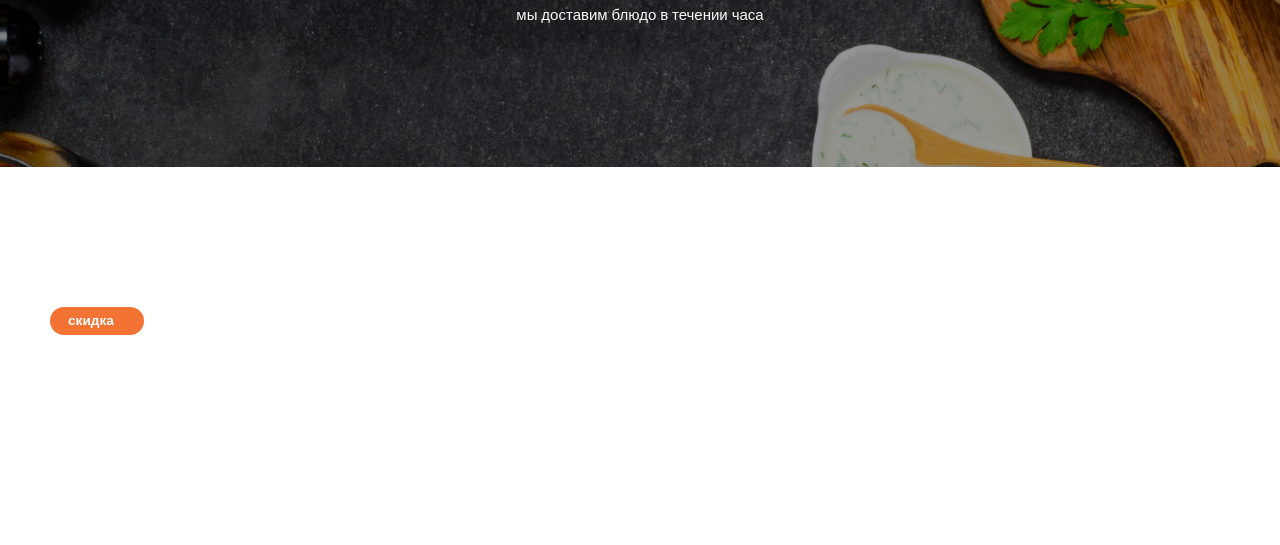
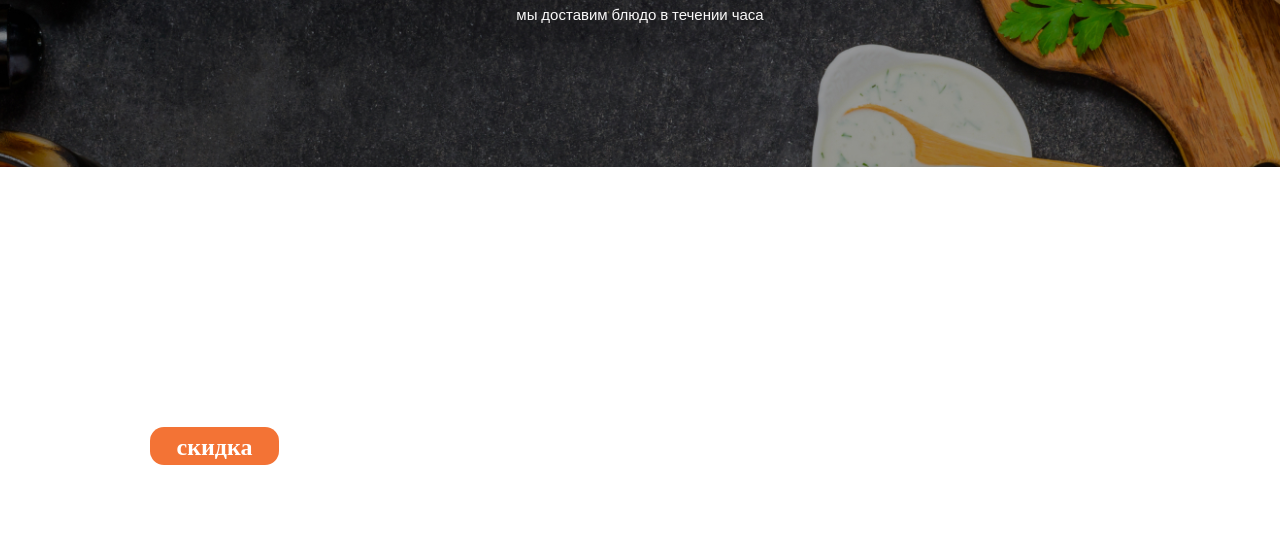
Before and after one commit to kotpas/Module01-Burger, a plain HTML site: page index.html in a window 1280 px wide. Shown: the part 407-952 px from the top of the page. Drawn offline with nearby package versions, Linux system fonts and the light colour scheme.

Commit message:
add slyles

```diff
--- a/index.html
+++ b/index.html
@@ -53,7 +53,7 @@
                         -30%
                     </h2>
                     <p class="banner-text">
-                        Только при покупке 3-х и более позиций, мы дарим скидку. Акции не суммируются.
+                        Только при покупке 3-х и более позиций, <br>мы дарим скидку. Акции не суммируются.
                     </p>
                     <a href="#" class="banner-link">купить сейчас</a>
                 </div>
--- a/styles/main.css
+++ b/styles/main.css
@@ -138,42 +138,36 @@ header {
 }
 .banner-box {
     background-image: url(../images/img.jpg);
-    text-align: center;
+    text-align: left;
     color: #FFFFFF;
     background-size: cover;
+    padding: 100px 100px;
     background-position: 1px center;
-}
-.button {
-    display: flex;
-    align-items: center;
-    background-color: transparent;
-    border: none;
-    padding: 0;
-    gap: 10px;
-    cursor: pointer;
+    display: block;
 }
 .banner-title span {
     display: flex;
-    width: 58px;
-    height: 18px;
-    padding: 5px 18px;
+    width: 95px;
+    height: 28px;
+    text-align: center;
+    padding: 5px 17px;
+    background-color: #F37335;
     border-radius: 14px;
-    background-color: #F37335;
-    background-size: 95px 28px;
-    font-family: 'Open Sans', sans-serif;
-    font-size: 18%;
-    text-align: left;
+    font-family: 'Open Sans', sans-seriff;
+    size: 58px 18px;
+    align-items: stretch;
+    flex-wrap: wrap;
+    flex-direction: column;
+    justify-content: space-around;
 }
-.banner-title {
-    font-size: 76px;
-    font-family: nunito sans, black;
-    text-align: left;
-    width: auto;
-    height: auto;
-    font-family: 'Nunito Sans';
-}
+
+
+
+
+
+
+
 .banner-link {
-    display: block;
     background-color: #ffc725;
     background-size: 170px 58px;
     text-decoration: none;
@@ -183,4 +177,5 @@ header {
     padding: 1%;
     gap: 100px;
     margin: 15% 20%;
+    border-radius: 5px;;
 }
```
